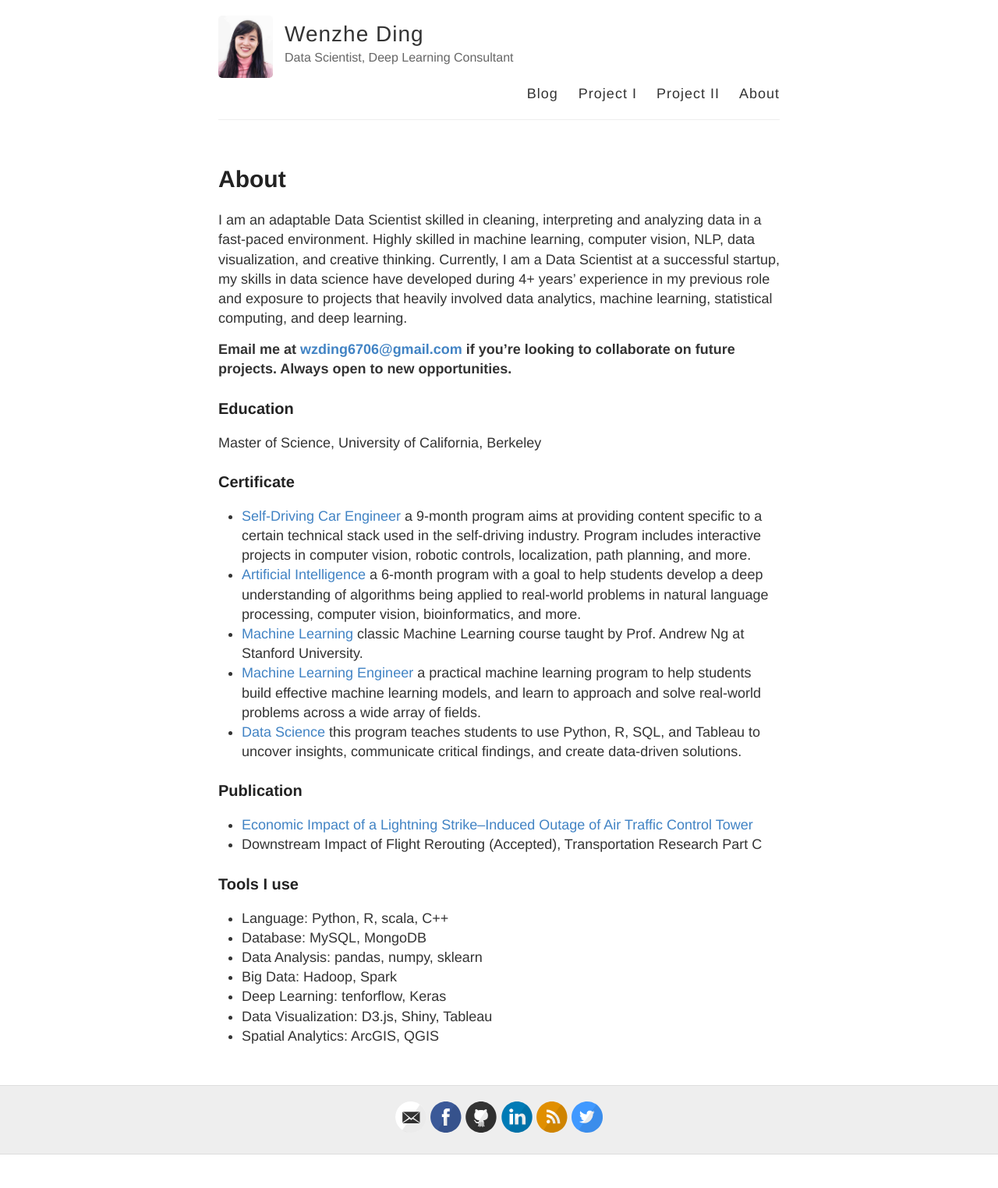
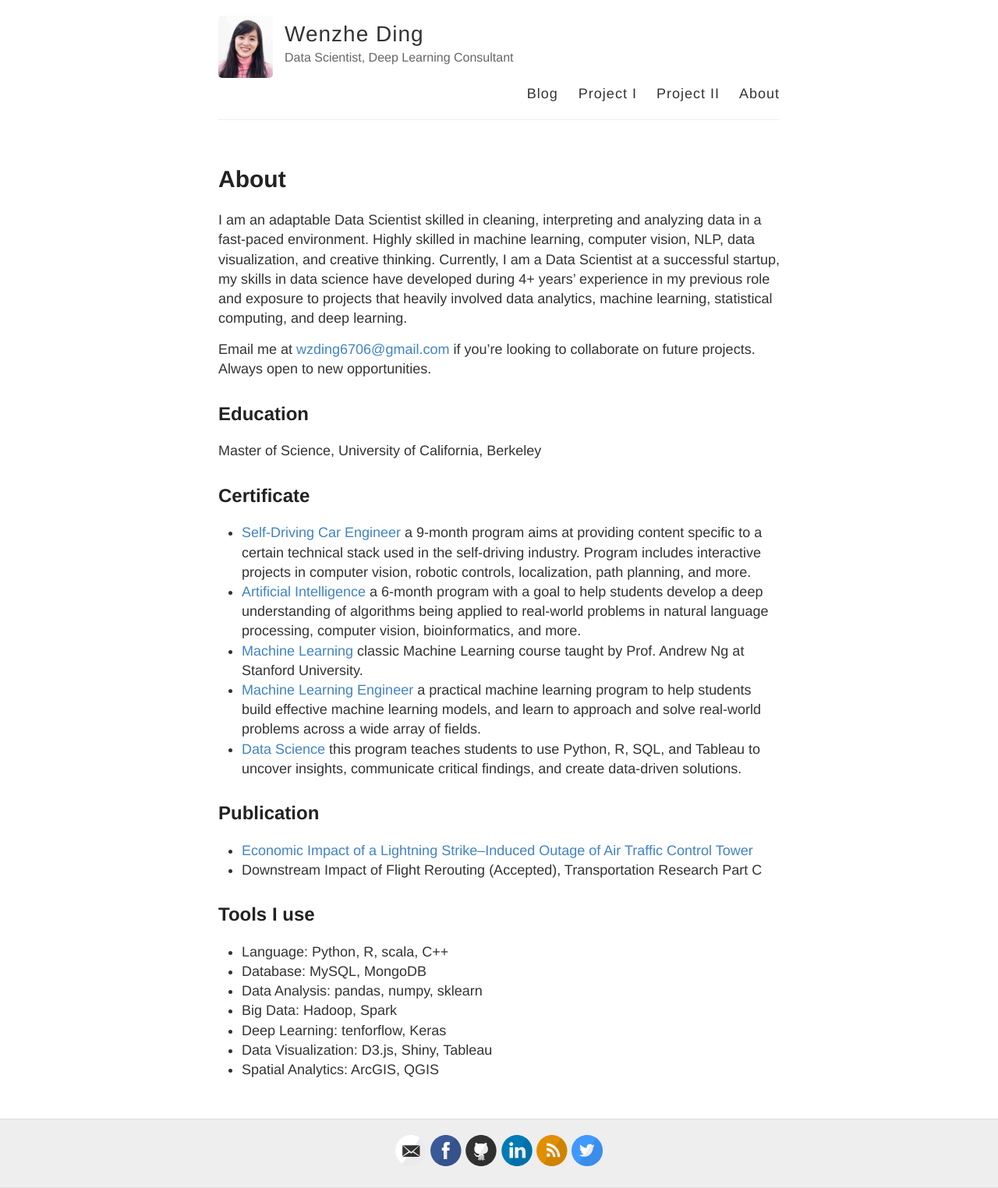
Before and after one commit to wzding/deprecated_wzding.github.io, a Jekyll site: the page built from about.md, in a window 1280 px wide. Shown: the whole page at 78% size. Built offline with Jekyll 4.4.1, drawn with Linux system fonts in a browser that asks for light colours; before the commit the page ends 1481 px from its top, so only the background shows below that.

Commit message:
removed bold fonts

```diff
--- a/about.md
+++ b/about.md
@@ -6,13 +6,14 @@
 
 I am an adaptable Data Scientist skilled in cleaning, interpreting and analyzing data in a fast-paced environment. Highly skilled in machine learning, computer vision, NLP, data visualization, and creative thinking. Currently, I am a Data Scientist at a successful startup, my skills in data science have developed during 4+ years’ experience in my previous role and exposure to projects that heavily involved data analytics, machine learning, statistical computing, and deep learning.
 
-**Email me at [wzding6706@gmail.com](mailto:wzding6706@gmail.com) if you're looking to collaborate on future projects. Always open to new opportunities.**
+Email me at [wzding6706@gmail.com](mailto:wzding6706@gmail.com) if you're looking to collaborate on future projects. Always open to new opportunities.
 
-### Education
+
+## Education
 
 Master of Science, University of California, Berkeley
 
-### Certificate
+## Certificate
 
 * [Self-Driving Car Engineer](https://wzding.github.io/wzding.github.io/SDC_nano.pdf){:target="_blank"} a 9-month program aims at providing content specific to a certain technical stack used in the self-driving industry. Program includes interactive projects in computer vision, robotic controls, localization, path planning, and more.
 * [Artificial Intelligence](https://wzding.github.io/wzding.github.io/AI_nano.pdf){:target="_blank"} a 6-month program with a goal to help students develop a deep understanding of algorithms being applied to real-world problems in natural language processing, computer vision, bioinformatics, and more.
@@ -20,12 +21,12 @@
 * [Machine Learning Engineer](https://wzding.github.io/wzding.github.io/ml_nano.pdf){:target="_blank"} a practical machine learning program to help students build effective machine learning models, and learn to approach and solve real-world problems across a wide array of fields.
 * [Data Science](https://wzding.github.io/wzding.github.io/data_analyst.pdf){:target="_blank"} this program teaches students to use Python, R, SQL, and Tableau to uncover insights, communicate critical findings, and create data-driven solutions.
 
-### Publication
+## Publication
 
 * [Economic Impact of a Lightning Strike–Induced Outage of Air Traffic Control Tower](https://trrjournalonline.trb.org/doi/pdf/10.3141/2501-10){:target="_blank"}
 * Downstream Impact of Flight Rerouting (Accepted), Transportation Research Part C
 
-### Tools I use
+## Tools I use
 * Language: Python, R, scala, C++
 * Database: MySQL, MongoDB
 * Data Analysis: pandas, numpy, sklearn
```
